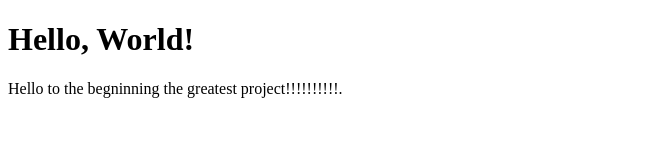
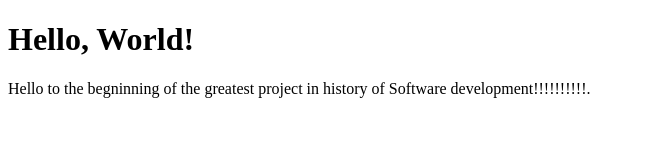
Before and after one commit to hulkingpluto/TutoringApp-Test, a plain HTML site: page index.html in a window 1280 px wide. Shown: the whole page, without its empty margins (0-645 px from the left). Drawn offline with Linux system fonts and the light colour scheme.

Commit message:
Testing if it successful deployed

```diff
--- a/index.html
+++ b/index.html
@@ -7,6 +7,6 @@
 </head>
 <body>
     <h1>Hello, World!</h1>
-    <p>Hello to the begninning the greatest project!!!!!!!!!!.</p>
+    <p>Hello to the begninning of the greatest project in history of Software development!!!!!!!!!!.</p>
 </body>
 </html>
```
